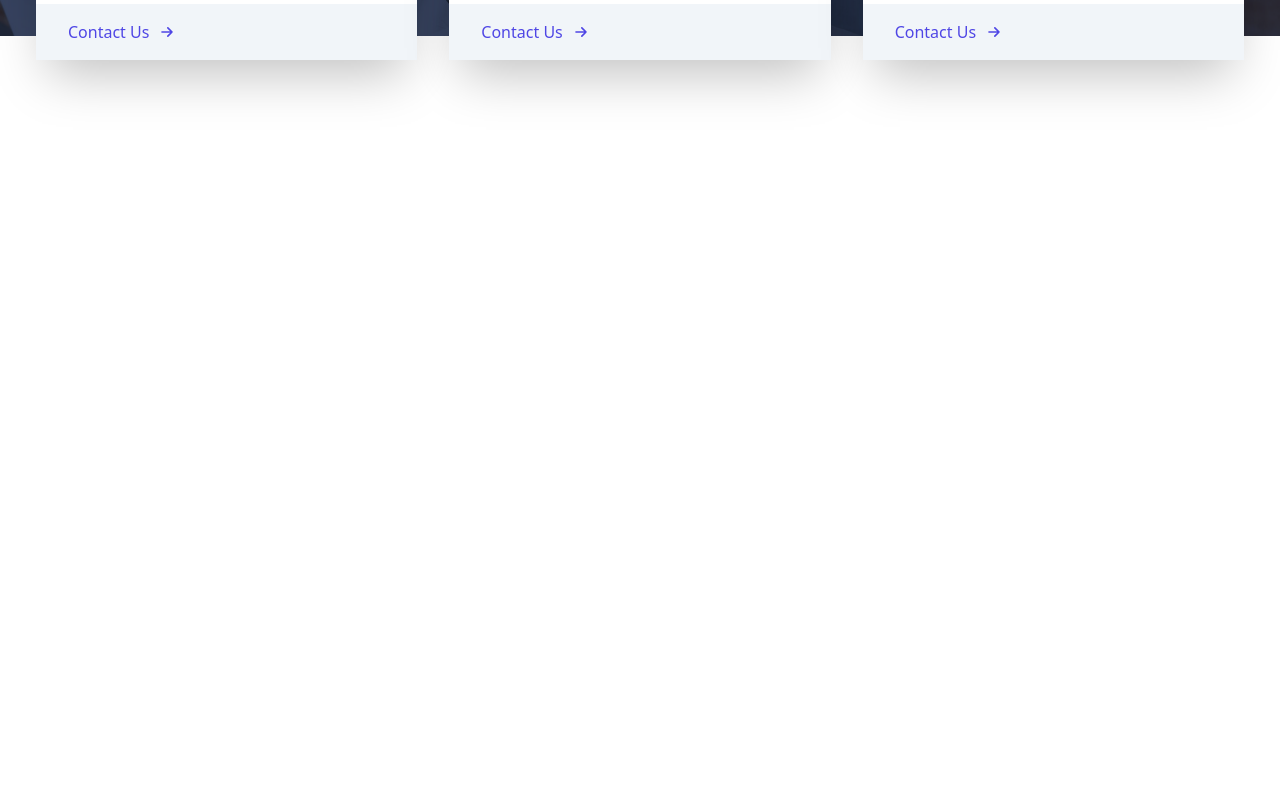
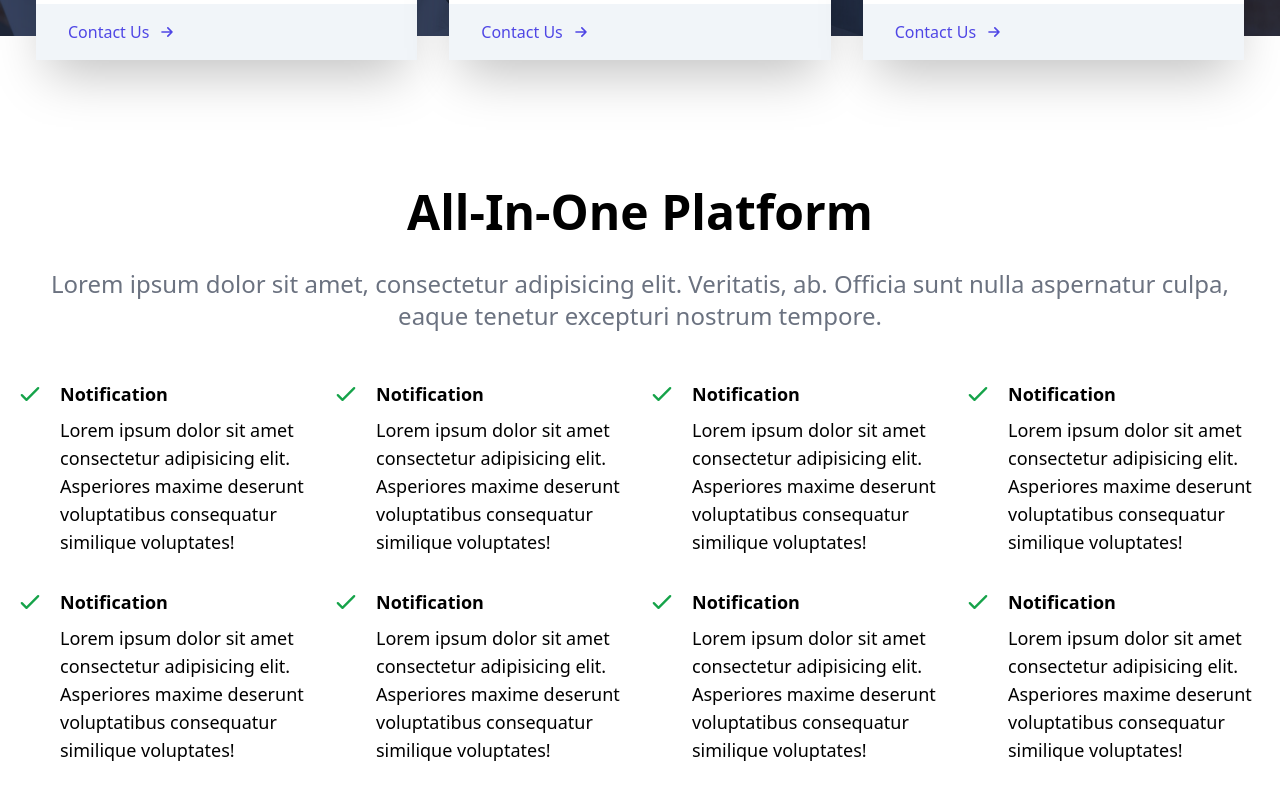
Before and after one commit to AmanuelAsfaw/cloud-management-react-app, a React (Create React App) app: page / in a window 1280 px wide. Shown: the part 2046-2846 px from the top of the page. Before the commit the page ends 2182 px from the top, so only its background shows below. Built offline with nearby package versions, Linux system fonts and the light colour scheme.

Commit message:
Make All_In_One Component

```diff
--- a/src/App.js
+++ b/src/App.js
@@ -1,4 +1,5 @@
 import About from "./components/About";
+import AllInOne from "./components/AllinOne";
 import Hero from "./components/Hero";
 import Navbar from "./components/Navbar";
 import Support from "./components/Support";
@@ -10,6 +11,7 @@
       <Hero/>
       <About/>
       <Support/>
+      <AllInOne/>
     </div>
   );
 }
--- /dev/null
+++ b/src/components/AllinOne.jsx
@@ -0,0 +1,114 @@
+import { CheckIcon } from "@heroicons/react/outline"
+
+function AllInOne () {
+    return (
+        <div className="w-full my-32 px-4">
+            <div className=" max-w-[1240px] mx-auto px-2">
+                <h2 className=" text-5xl font-bold text-center">All-In-One Platform</h2>
+                <p className=" text-2xl py-8 text-gray-500 text-center">Lorem ipsum dolor sit amet, consectetur adipisicing elit. Veritatis,
+                    ab. Officia sunt nulla aspernatur culpa, eaque tenetur excepturi
+                    nostrum tempore.</p>
+            </div>
+
+            <div className=" grid sm:grid-cols-2 lg:grid-cols-4 gap-4 pt-4">
+                <div className="flex">
+                    <div>
+                        <CheckIcon className="w-7 mr-4 text-green-600"/>
+                    </div>
+                    <div>
+                        <h3 className=" font-bold text-lg">Notification</h3>
+                        <p className="text-lg pt-2 pb-4">Lorem ipsum dolor sit amet consectetur adipisicing elit.
+                            Asperiores maxime deserunt voluptatibus consequatur similique
+                            voluptates!</p>
+                    </div>
+                </div>
+
+                <div className="flex">
+                    <div>
+                        <CheckIcon className="w-7 mr-4 text-green-600"/>
+                    </div>
+                    <div>
+                        <h3 className=" font-bold text-lg">Notification</h3>
+                        <p className="text-lg pt-2 pb-4">Lorem ipsum dolor sit amet consectetur adipisicing elit.
+                            Asperiores maxime deserunt voluptatibus consequatur similique
+                            voluptates!</p>
+                    </div>
+                </div>
+
+                <div className="flex">
+                    <div>
+                        <CheckIcon className="w-7 mr-4 text-green-600"/>
+                    </div>
+                    <div>
+                        <h3 className=" font-bold text-lg">Notification</h3>
+                        <p className="text-lg pt-2 pb-4">Lorem ipsum dolor sit amet consectetur adipisicing elit.
+                            Asperiores maxime deserunt voluptatibus consequatur similique
+                            voluptates!</p>
+                    </div>
+                </div>
+
+                <div className="flex">
+                    <div>
+                        <CheckIcon className="w-7 mr-4 text-green-600"/>
+                    </div>
+                    <div>
+                        <h3 className=" font-bold text-lg">Notification</h3>
+                        <p className="text-lg pt-2 pb-4">Lorem ipsum dolor sit amet consectetur adipisicing elit.
+                            Asperiores maxime deserunt voluptatibus consequatur similique
+                            voluptates!</p>
+                    </div>
+                </div>
+
+                <div className="flex">
+                    <div>
+                        <CheckIcon className="w-7 mr-4 text-green-600"/>
+                    </div>
+                    <div>
+                        <h3 className=" font-bold text-lg">Notification</h3>
+                        <p className="text-lg pt-2 pb-4">Lorem ipsum dolor sit amet consectetur adipisicing elit.
+                            Asperiores maxime deserunt voluptatibus consequatur similique
+                            voluptates!</p>
+                    </div>
+                </div>
+
+                <div className="flex">
+                    <div>
+                        <CheckIcon className="w-7 mr-4 text-green-600"/>
+                    </div>
+                    <div>
+                        <h3 className=" font-bold text-lg">Notification</h3>
+                        <p className="text-lg pt-2 pb-4">Lorem ipsum dolor sit amet consectetur adipisicing elit.
+                            Asperiores maxime deserunt voluptatibus consequatur similique
+                            voluptates!</p>
+                    </div>
+                </div>
+
+                <div className="flex">
+                    <div>
+                        <CheckIcon className="w-7 mr-4 text-green-600"/>
+                    </div>
+                    <div>
+                        <h3 className=" font-bold text-lg">Notification</h3>
+                        <p className="text-lg pt-2 pb-4">Lorem ipsum dolor sit amet consectetur adipisicing elit.
+                            Asperiores maxime deserunt voluptatibus consequatur similique
+                            voluptates!</p>
+                    </div>
+                </div>
+
+                <div className="flex">
+                    <div>
+                        <CheckIcon className="w-7 mr-4 text-green-600"/>
+                    </div>
+                    <div>
+                        <h3 className=" font-bold text-lg">Notification</h3>
+                        <p className="text-lg pt-2 pb-4">Lorem ipsum dolor sit amet consectetur adipisicing elit.
+                            Asperiores maxime deserunt voluptatibus consequatur similique
+                            voluptates!</p>
+                    </div>
+                </div>
+            </div>
+        </div>
+    )
+}
+
+export default AllInOne
--- a/src/components/Support.jsx
+++ b/src/components/Support.jsx
@@ -5,7 +5,7 @@
 
 function Support() {
     return (
-        <div className="w-full h-screen mt-24">
+        <div className="w-full mt-24">
             <div className="w-full h-[700px] bg-gray-900/90 absolute">
                 <img className=" w-full h-full object-cover mix-blend-overlay" src={supportImg} alt="/"/>
             </div>
@@ -13,7 +13,7 @@
                 <div className="">
                     <h2 className="text-3xl pt-8 text-slate-300 uppercase text-center">Support</h2>
                     <h3 className="text-5xl font-bold py-6 text-center">Finding the right team</h3>
-                    <p className="py-4 text-3xl text-slate-300">Lorem ipsum dolor sit amet consectetur adipisicing elit. In repudiandae veritatis ratione error tenetur, voluptates architecto possimus ad! Omnis minima ea quidem quisquam unde beatae, minus illo et cum vel?</p>
+                    <p className="py-4 text-3xl text-slate-300 xsm:px-4">Lorem ipsum dolor sit amet consectetur adipisicing elit. In repudiandae veritatis ratione error tenetur, voluptates architecto possimus ad! Omnis minima ea quidem quisquam unde beatae, minus illo et cum vel?</p>
                 </div>
 
                 <div className=" grid grid-cols-1 lg:grid-cols-3 relative gap-x-8 gap-y-16 px-4 pt-12 sm:pt-20 text-black">
--- a/tailwind.config.js
+++ b/tailwind.config.js
@@ -4,6 +4,7 @@
   ],
   theme: {
     screens: {
+      xsm: '350px',
       sm: '640px',
       md: '768px',
       lg: '1024px',
```
